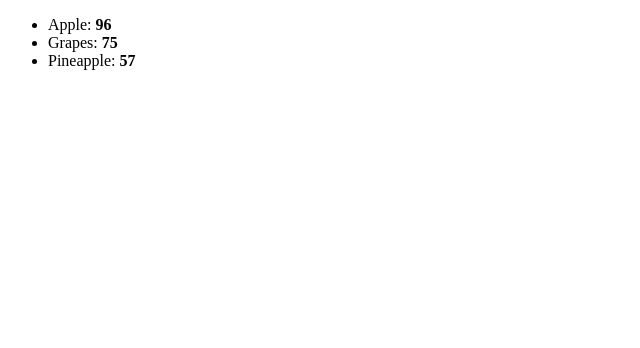
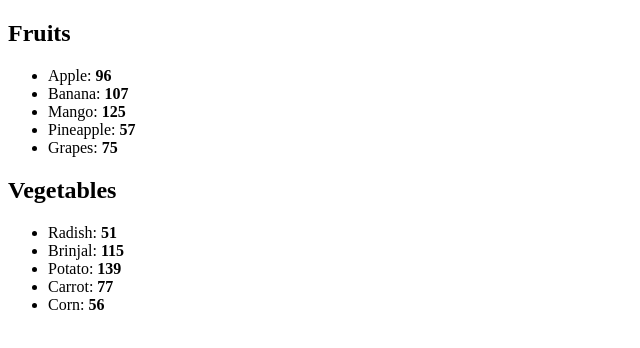
Before and after one commit to Hvk26/ReactApp-Test, a React (Vite) app: page / in a window 1280 px wide. Shown: the top 348 px of the page, without its empty margins (0-640 px from the left). Built offline with nearby package versions, Linux system fonts and the light colour scheme.

Commit message:
added different objects and used props

```diff
--- a/src/App.jsx
+++ b/src/App.jsx
@@ -1,9 +1,14 @@
 import List from './List.jsx'
 
 function App() {
+
+    const fruits = [{id: 1, name:"Apple", calories: 96}, {id: 2, name:"Banana", calories: 107}, {id: 3, name:"Mango", calories: 125}, {id: 4, name:"Pineapple", calories: 57}, {id: 5, name:"Grapes", calories: 75}]
+    const vegetables = [{id: 1, name:"Radish", calories: 51}, {id: 2, name:"Brinjal", calories: 115}, {id: 3, name:"Potato", calories: 139}, {id: 4, name:"Carrot", calories: 77}, {id: 5, name:"Corn", calories: 56}]
+
  return(
     <>
-        <List/>
+        <List items={fruits} category="Fruits"/>
+        <List items={vegetables} category="Vegetables"/>
     </>
  );
 }
--- a/src/List.jsx
+++ b/src/List.jsx
@@ -1,14 +1,16 @@
-function List(){
-    const fruits = [{id: 1, name:"Apple", calories: 96}, {id: 2, name:"Banana", calories: 107}, {id: 3, name:"Mango", calories: 125}, {id: 4, name:"Pineapple", calories: 57}, {id: 5, name:"Grapes", calories: 75}]
+function List(props){
 
-    fruits.sort((a,b)=> a.name.localeCompare(b.name));
+    const itemsList = props.items
+    const category = props.category
 
-    const lowCalFruits = fruits.filter(fruit => fruit.calories < 100)
-
-    const listItems = lowCalFruits.map(fruit => <li key={fruit.id}>{fruit.name}: <b>{fruit.calories}</b></li>)
+    const listItems = itemsList.map(Items => <li key={Items.id}>{Items.name}: <b>{Items.calories}</b></li>)
 
     return(
-        <ul>{listItems}</ul>
+        <>
+            <h2>{category}</h2>
+            <ul>{listItems}</ul>
+        </>
+
     );
 }
 
```
